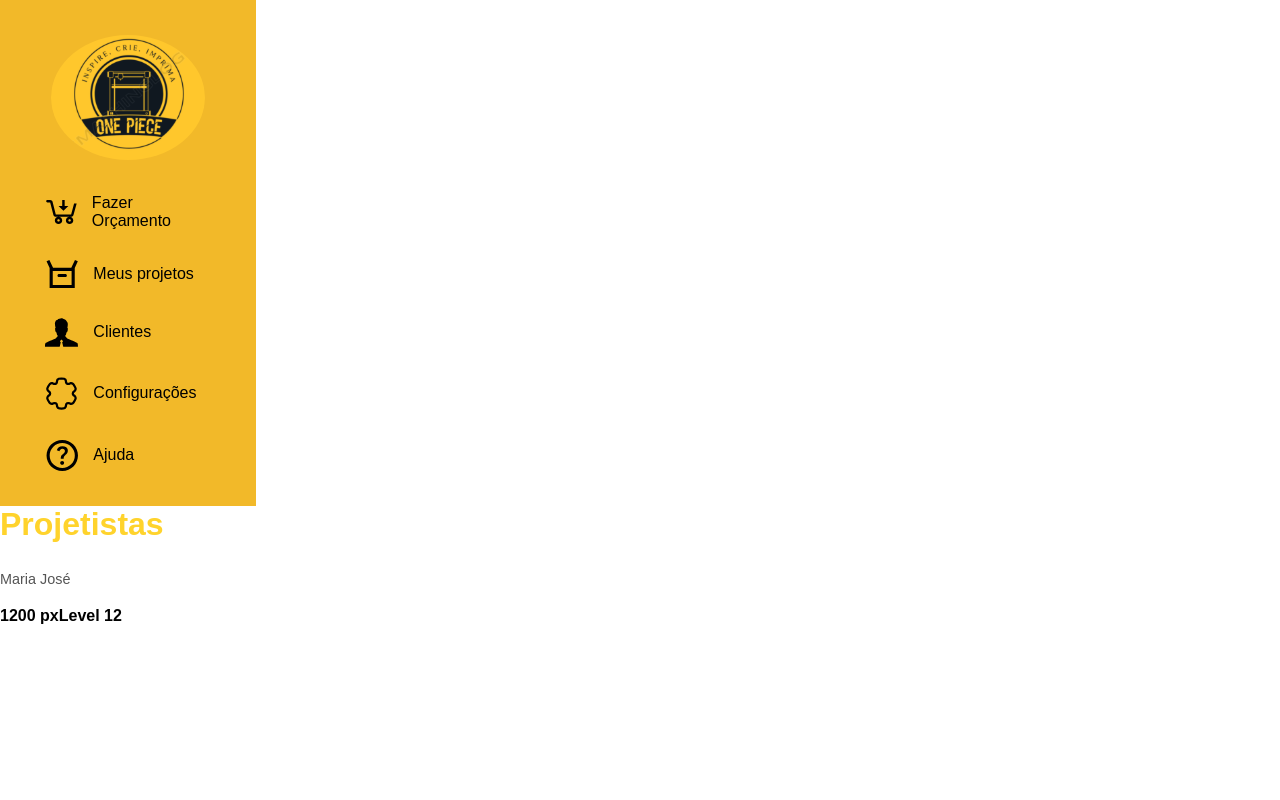
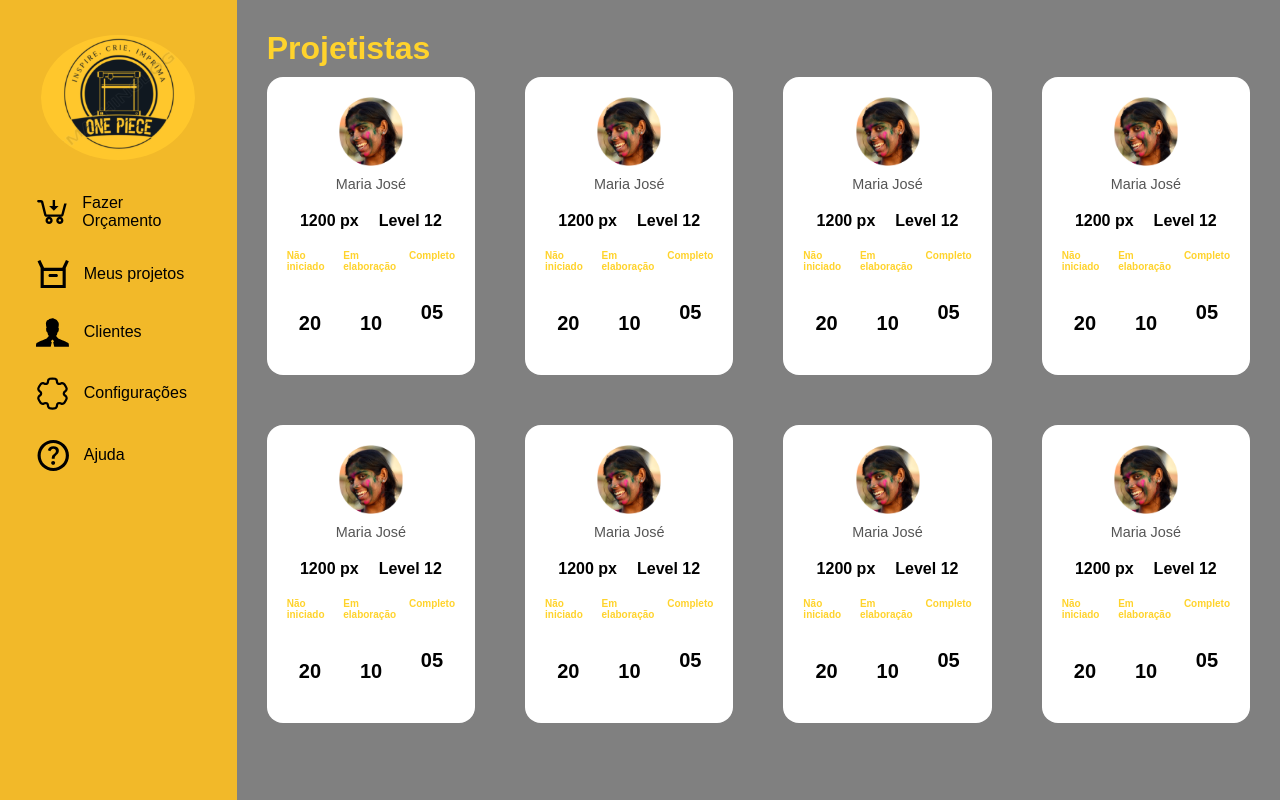
Before and after one commit to One-Piece-Senai/back-end-1, a React (Vite) app: page /projetista in a window 1280 px wide. Built offline with nearby package versions, Linux system fonts and the light colour scheme.

Commit message:
feat: created new order

```diff
--- a/src/pages/CLIENTE/Projetista/projetista.jsx
+++ b/src/pages/CLIENTE/Projetista/projetista.jsx
@@ -1,24 +1,25 @@
 import SideBar from '../../../components/sidebar/sidebar';
 import BarraDeBusca from '../../../components/barra-de-busca/barra-busca';
 import { MiniStyle } from '../../../components/mini-card/mini-style';
+import CardProjetistasDisp from '../../../components/card-projetistas-disponiveis/projetistas-disponiveis';
 
 function Projetista() {
   return (
-    <div>
+    <div style={{display:'flex', backgroundColor:'grey', height:'100vh'}}>
         <SideBar />
-        <>
+        <div style={{margin:'30px'}}>
           <h1>Projetistas </h1>
-          <section>
-            <div className="card-projetista">
-              <img src="" alt="" />
-              <p>Maria José</p>
-              <h4>1200 px<span>Level 12</span></h4>
-              <article>
-                <MiniStyle title="20" num="20" />
-              </article>
-            </div>
+          <section style={{display:'grid', gridTemplateColumns:'repeat(4, 1fr)', gap:'50px', alignItems:'center'}}>
+             <CardProjetistasDisp />
+             <CardProjetistasDisp />
+             <CardProjetistasDisp />
+             <CardProjetistasDisp />
+             <CardProjetistasDisp />
+             <CardProjetistasDisp />
+             <CardProjetistasDisp />
+             <CardProjetistasDisp />
           </section>
-        </>
+        </div>
     </div>
   );
 }
```
Also changed, not shown: src/pages/CLIENTE/Projetista/projetista.css (deleted).
